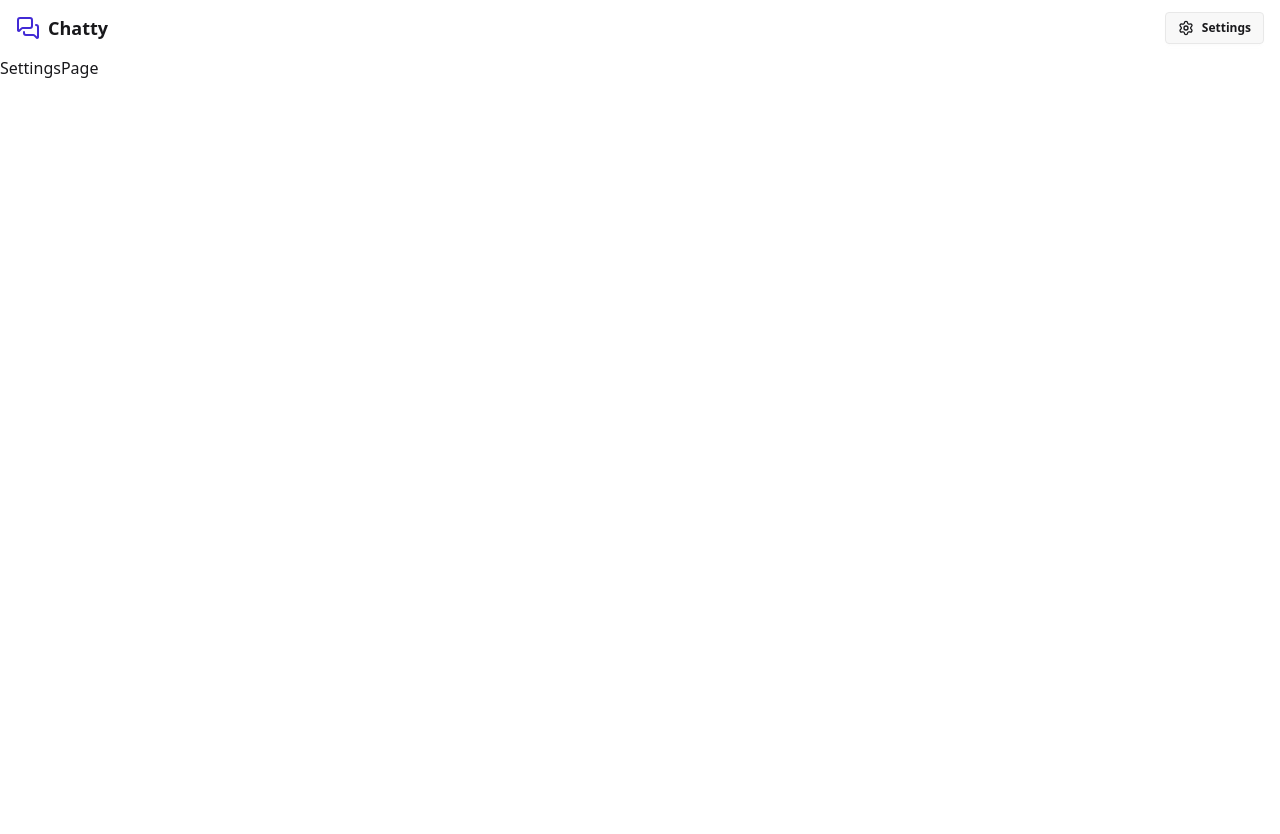
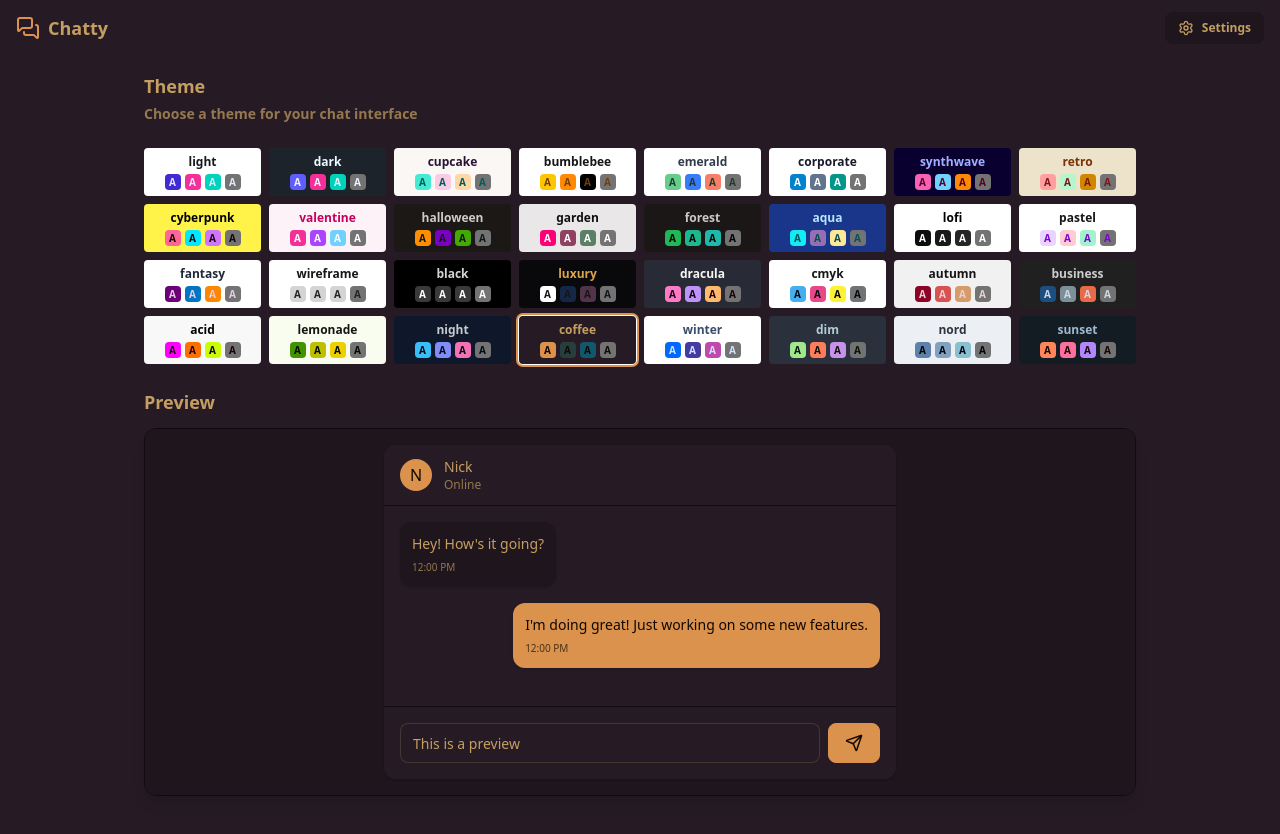
Before and after one commit to NickDada1996/chatty, a React (Vite) app in the folder frontend/: page /settings in a window 1280 px wide. Shown: the top 834 px of the page. Before the commit the page ends 800 px from the top, so only its background shows below. Built offline with nearby package versions, Linux system fonts and the light colour scheme; no server answers.

Commit message:
Finish settings page

```diff
--- a/frontend/src/App.jsx
+++ b/frontend/src/App.jsx
@@ -9,9 +9,11 @@
 import { useAuthStore } from "./store/useAuthStore.js";
 import { Loader } from "lucide-react";
 import { Toaster } from "react-hot-toast";
+import { useThemeStore } from "./store/useThemeStore.js";
 
 const App = () => {
   const { authUser, checkAuth, isCheckingAuth } = useAuthStore();
+  const { theme } = useThemeStore();
 
   useEffect(() => {
     checkAuth();
@@ -27,7 +29,7 @@
     );
 
   return (
-    <div>
+    <div data-theme={theme}>
       <Navbar />
       <Routes>
         <Route
--- a/frontend/src/components/Navbar.jsx
+++ b/frontend/src/components/Navbar.jsx
@@ -9,10 +9,10 @@
   return (
     <nav className="h-14 px-4 flex items-center justify-between ">
       {/* Left side */}
-      <div className="flex items-center gap-2">
+      <Link to="/" className=" flex items-center gap-2">
         <MessagesSquare className="size-6 text-primary" />
-        <span className="text-lg font-semibold">Chatty</span>
-      </div>
+        <h1 className="text-lg font-bold">Chatty</h1>
+      </Link>
 
       {/* Right side */}
       <div className="flex items-center gap-2">
--- /dev/null
+++ b/frontend/src/constants/index.js
@@ -0,0 +1,34 @@
+export const themes = [
+  "light",
+  "dark",
+  "cupcake",
+  "bumblebee",
+  "emerald",
+  "corporate",
+  "synthwave",
+  "retro",
+  "cyberpunk",
+  "valentine",
+  "halloween",
+  "garden",
+  "forest",
+  "aqua",
+  "lofi",
+  "pastel",
+  "fantasy",
+  "wireframe",
+  "black",
+  "luxury",
+  "dracula",
+  "cmyk",
+  "autumn",
+  "business",
+  "acid",
+  "lemonade",
+  "night",
+  "coffee",
+  "winter",
+  "dim",
+  "nord",
+  "sunset",
+];
--- a/frontend/src/index.css
+++ b/frontend/src/index.css
@@ -1,2 +1,4 @@
 @import "tailwindcss";
-@plugin "daisyui";
+@plugin "daisyui" {
+  themes: all;
+}
--- a/frontend/src/pages/SettingsPage.jsx
+++ b/frontend/src/pages/SettingsPage.jsx
@@ -1,7 +1,156 @@
 import React from "react";
+import { useThemeStore } from "../store/useThemeStore";
+import { themes } from "../constants/index.js";
+import { Send } from "lucide-react";
+
+const PREVIEW_MESSAGES = [
+  { id: 1, content: "Hey! How's it going?", isSent: false },
+  {
+    id: 2,
+    content: "I'm doing great! Just working on some new features.",
+    isSent: true,
+  },
+];
 
 const SettingsPage = () => {
-  return <div>SettingsPage</div>;
+  const { theme, setTheme } = useThemeStore();
+
+  return (
+    <div className="min-h-screen mx-auto max-w-5xl p-4 ">
+      {" "}
+      {/* Top */}
+      <div className="space-y-6">
+        <div className="flex flex-col gap-1">
+          <h2 className="text-lg font-bold">Theme</h2>
+          <p className="text-sm font-bold text-base-content/70">
+            Choose a theme for your chat interface
+          </p>
+        </div>
+
+        {/* Themes */}
+        <div className="grid grid-cols-4 sm:grid-cols-6 md:grid-cols-8 gap-2 w-full">
+          {themes.map((t) => (
+            <button
+              key={t}
+              className="cursor-pointer focus:outline-none"
+              onClick={() => setTheme(t)}
+            >
+              <div
+                data-theme={t}
+                className={`flex flex-col items-center justify-center gap-1 rounded h-12 overflow-hidden transition-all ${
+                  theme === t
+                    ? "ring-2 ring-primary ring-offset-1"
+                    : "hover:ring-1 ring-base-content/20"
+                }`}
+              >
+                <span className="text-xs font-bold">{t}</span>
+                {/* Color blocks */}
+                <div className="flex gap-1">
+                  <div className="flex justify-center items-center w-4 h-4 rounded bg-primary">
+                    <div className="text-primary-content text-[10px] font-bold">
+                      A
+                    </div>
+                  </div>
+                  <div className="flex justify-center items-center w-4 h-4 rounded bg-secondary">
+                    <div className="text-primary-content text-[10px] font-bold">
+                      A
+                    </div>
+                  </div>
+                  <div className="flex justify-center items-center w-4 h-4 rounded bg-accent">
+                    <div className="text-primary-content text-[10px] font-bold">
+                      A
+                    </div>
+                  </div>
+                  <div className="flex justify-center items-center w-4 h-4 rounded bg-neutral-500">
+                    <div className="text-primary-content text-[10px] font-bold">
+                      A
+                    </div>
+                  </div>
+                </div>
+              </div>
+            </button>
+          ))}
+        </div>
+
+        {/* Preview Section */}
+        <h3 className="text-lg font-semibold mb-3">Preview</h3>
+        <div className="rounded-xl border border-base-300 overflow-hidden bg-base-100 shadow-lg">
+          <div className="p-4 bg-base-200">
+            <div className="max-w-lg mx-auto">
+              {/* Mock Chat UI */}
+              <div className="bg-base-100 rounded-xl shadow-sm overflow-hidden">
+                {/* Chat Header */}
+                <div className="px-4 py-3 border-b border-base-300 bg-base-100">
+                  <div className="flex items-center gap-3">
+                    <div className="w-8 h-8 rounded-full bg-primary flex items-center justify-center text-primary-content font-medium">
+                      N
+                    </div>
+                    <div>
+                      <h3 className="font-medium text-sm">Nick</h3>
+                      <p className="text-xs text-base-content/70">Online</p>
+                    </div>
+                  </div>
+                </div>
+
+                {/* Chat Messages */}
+                <div className="p-4 space-y-4 min-h-[200px] max-h-[200px] overflow-y-auto bg-base-100">
+                  {PREVIEW_MESSAGES.map((message) => (
+                    <div
+                      key={message.id}
+                      className={`flex ${
+                        message.isSent ? "justify-end" : "justify-start"
+                      }`}
+                    >
+                      <div
+                        className={`
+                          max-w-[80%] rounded-xl p-3 shadow-sm
+                          ${
+                            message.isSent
+                              ? "bg-primary text-primary-content"
+                              : "bg-base-200"
+                          }
+                        `}
+                      >
+                        <p className="text-sm">{message.content}</p>
+                        <p
+                          className={`
+                            text-[10px] mt-1.5
+                            ${
+                              message.isSent
+                                ? "text-primary-content/70"
+                                : "text-base-content/70"
+                            }
+                          `}
+                        >
+                          12:00 PM
+                        </p>
+                      </div>
+                    </div>
+                  ))}
+                </div>
+
+                {/* Chat Input */}
+                <div className="p-4 border-t border-base-300 bg-base-100">
+                  <div className="flex gap-2">
+                    <input
+                      type="text"
+                      className="input input-bordered flex-1 text-sm h-10"
+                      placeholder="Type a message..."
+                      value="This is a preview"
+                      readOnly
+                    />
+                    <button className="btn btn-primary h-10 min-h-0">
+                      <Send size={18} />
+                    </button>
+                  </div>
+                </div>
+              </div>
+            </div>
+          </div>
+        </div>
+      </div>
+    </div>
+  );
 };
 
 export default SettingsPage;
--- a/frontend/src/store/useAuthStore.js
+++ b/frontend/src/store/useAuthStore.js
@@ -7,7 +7,6 @@
   isSigningUp: false,
   isLoggingIng: false,
   isUpdateingProfile: false,
-
   isCheckingAuth: true,
 
   checkAuth: async () => {
--- /dev/null
+++ b/frontend/src/store/useThemeStore.js
@@ -0,0 +1,9 @@
+import { create } from "zustand";
+
+export const useThemeStore = create((set) => ({
+  theme: localStorage.getItem("chat-theme") || "coffee",
+  setTheme: (theme) => {
+    localStorage.setItem("chat-theme", theme);
+    set({ theme });
+  },
+}));
```
